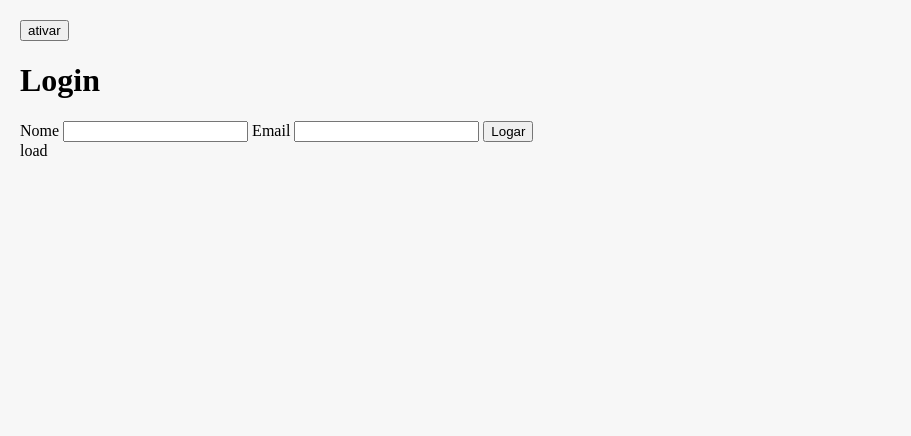
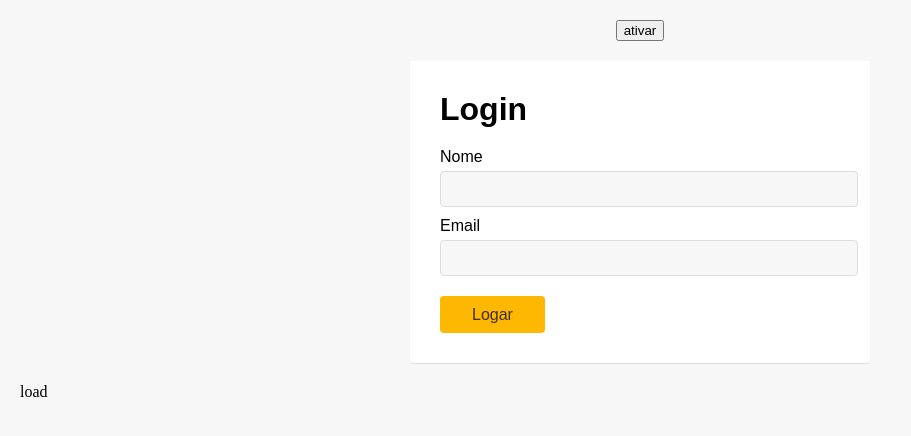
Before and after one commit to Maximiano3234/login, a plain HTML site: page index.html in a window 1280 px wide. Shown: the whole page, without its empty margins (0-911 px from the left). Drawn offline with Linux system fonts and the light colour scheme.

Commit message:
estilo da pagina

```diff
--- a/style.css
+++ b/style.css
@@ -2,3 +2,106 @@ body {
     background: #f7f7f7;
     margin: 20px;
   }
+
+  #ativar {
+      display: block;
+      margin: 20px auto;
+  }
+
+  #modal h1 {
+      font-family: sans-serif;
+      margin: 0px 0px 20px;
+  }
+
+  #modal label {
+      display: block;
+      font-family: sans-serif;
+      margin-bottom: 5px;
+      margin-top: 10px;
+  }
+
+  #modal input {
+      width: 100%;
+      border: 1px solid #ddd;
+      border-radius: 4px;
+      padding: 0.5rem;
+      font-size: 1rem;
+      background: #f7f7f7;
+  }
+
+  #modal button {
+      margin-top: 20px;
+      display: block;
+      font-family: sans-serif;
+      font-size: 1rem;
+      padding: 0.6rem 2rem;
+      border: none;
+      background: #ffb801;
+      border-radius: 4px;
+      color: #402d00;
+  }
+
+  #modal {
+      padding: 30px;
+      background: white;
+      border-radius: 4px;
+      box-shadow: 0 1px 1px rgba(0, 0, 0, 0.1);
+      max-width: 400px;
+      margin: 20px auto;
+      opacity: 0;
+      transform: translateX(-20px);
+  }
+
+  #modal.animar {
+      animation-name: slide;
+      animation-duration: 0.3s;
+      animation-timing-function: ease;
+      animation-delay: 0s;
+      animation-iteration-count: 1;
+      animation-direction: normal;
+      animation-fill-mode: forwards;
+      animation-play-state: running;
+      /* animation: slide 0.3s forwards */
+  }
+
+  @keyframes slide {
+      to {
+          transform: translateX(0);
+          opacity: 1;
+      }
+  }
+
+  #load {
+      width: 20px;
+      height: 20px;
+      border: 10px solid;
+      border-radius: 50px;
+      border-top-color: transparent;
+      margin: 0 auto;
+      color: #ffb801;
+      animation: load 0.6s linear infinite;
+  }
+
+  @keyframes load {
+      to {
+          transform: rotate(360deg);
+      }
+  }
+
+  @keyframes loadFrames {
+      0% {
+          transform: translate(0px) scale(0.5);
+      }
+      25% {
+          transform: translate(200px);
+      }
+      50% {
+          transform: translate(200px, -200px) scale(1.5);
+      }
+      75% {
+          transform: translate(0px, -200px);
+      }
+      100% {
+          transform: translate(0px) scale(0.5);
+      }
+  }
```
